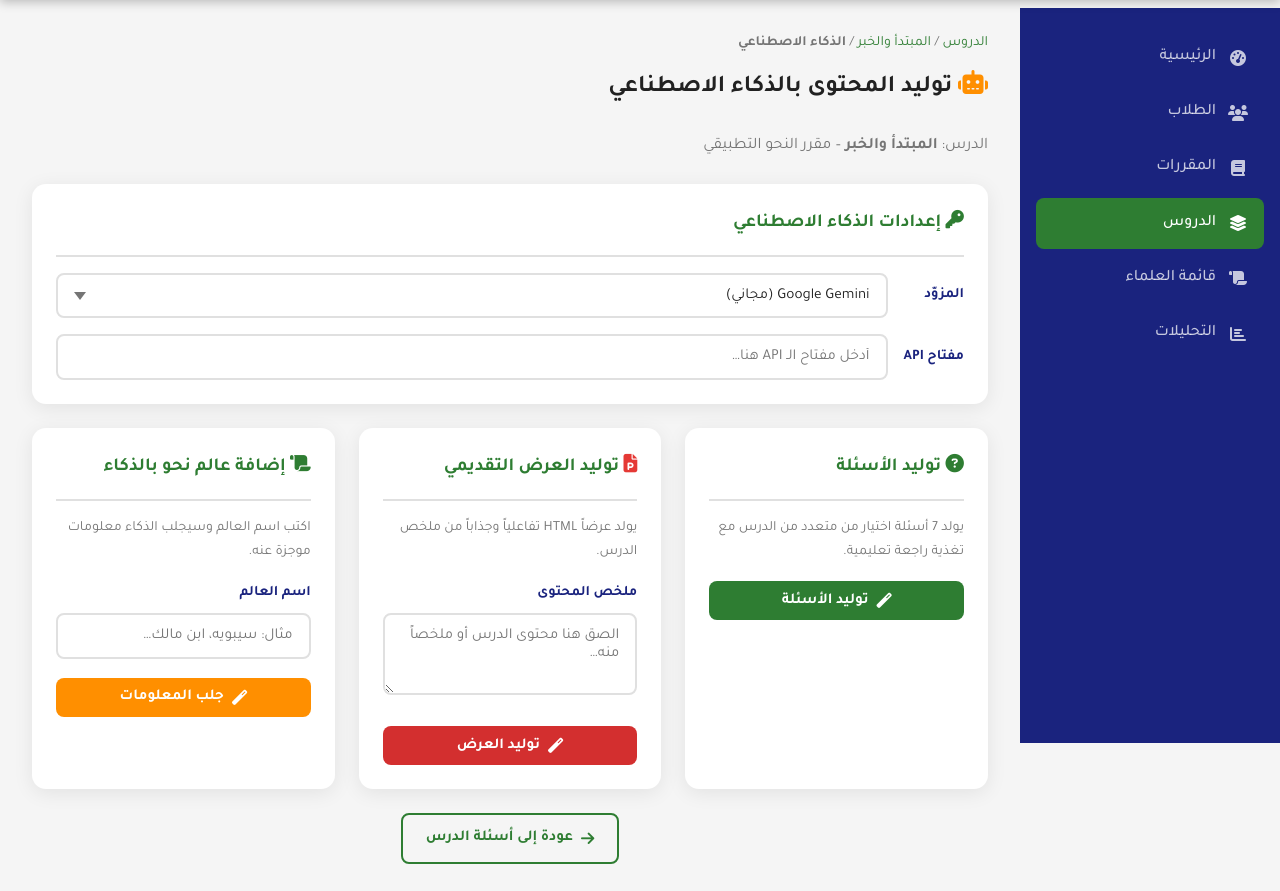
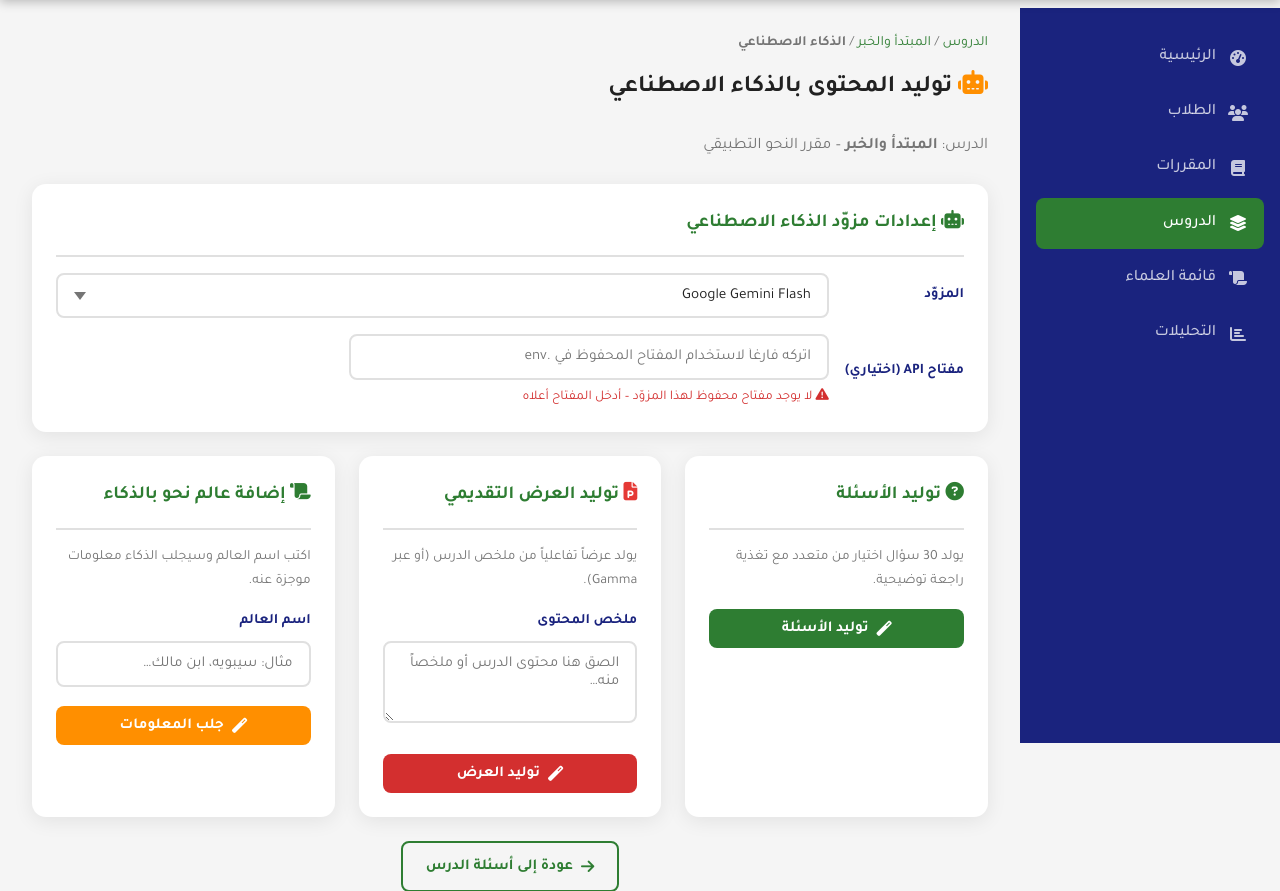
Before and after one commit to harment/AI, a PHP site: page /teacher/ai_generate.php?lesson_id=1 in a window 1280 px wide. Shown: the part 57-948 px from the top of the page. Before the commit the page ends 921 px from the top, so only its background shows below. Run offline with PHP 8.4, Linux system fonts and the light colour scheme; the visitor is signed in with stand-in values (Sample User, id 1); data comes from the database, SQL or seed files in the repository.

Commit message:
fix: Gemini model+timeout, Claude/Gamma providers, hide API keys, fix student tabs
Agent-Logs-Url: https://github.com/harment/AI/sessions/7ddda9e1-0e14-42e5-af12-abbc0cb7781c

Co-authored-by: harment <98186868+harment@users.noreply.github.com>

````diff
--- a/assets/js/app.js
+++ b/assets/js/app.js
@@ -16,12 +16,19 @@ function initTabs() {
   document.querySelectorAll('[data-tab-target]').forEach(btn => {
     btn.addEventListener('click', () => {
       const target = btn.dataset.tabTarget;
-      const parent = btn.closest('[data-tabs]') || document;
-      parent.querySelectorAll('[data-tab-target]').forEach(b => b.classList.remove('active'));
-      parent.querySelectorAll('.tab-pane').forEach(p => p.classList.remove('active'));
+      const tabsContainer = btn.closest('[data-tabs]') || document;
+
+      // Deactivate all buttons in this tab group
+      tabsContainer.querySelectorAll('[data-tab-target]').forEach(b => b.classList.remove('active'));
       btn.classList.add('active');
-      const pane = parent.querySelector('#' + target);
-      if (pane) pane.classList.add('active');
+
+      // Find the target pane via document (panes may live outside [data-tabs])
+      const pane = document.getElementById(target);
+      if (pane) {
+        // Deactivate all sibling panes
+        pane.parentElement?.querySelectorAll('.tab-pane').forEach(p => p.classList.remove('active'));
+        pane.classList.add('active');
+      }
     });
   });
 
--- a/config/db.php
+++ b/config/db.php
@@ -43,8 +43,10 @@ define('APP_URL',  (isset($_SERVER['HTTPS']) ? 'https' : 'http') . '://' . ($_SE
 define('APP_VERSION', '1.0.0');
 
 // مفاتيح الذكاء الاصطناعي (يُعدَّل حسب البيئة)
-define('GEMINI_API_KEY', getenv('GEMINI_API_KEY') ?: '');
-define('OPENAI_API_KEY', getenv('OPENAI_API_KEY') ?: '');
+define('GEMINI_API_KEY',    getenv('GEMINI_API_KEY')    ?: '');
+define('OPENAI_API_KEY',    getenv('OPENAI_API_KEY')    ?: '');
+define('ANTHROPIC_API_KEY', getenv('ANTHROPIC_API_KEY') ?: '');
+define('GAMMA_API_KEY',     getenv('GAMMA_API_KEY')     ?: '');
 
 // إعدادات الجلسة
 define('SESSION_LIFETIME', 7200); // ساعتان
--- a/teacher/ai_generate.php
+++ b/teacher/ai_generate.php
@@ -11,16 +11,25 @@ $lesson = $lesson->fetch();
 if (!$lesson) { header('Location: /teacher/lessons.php'); exit; }
 
 $msg = ''; $msgType = 'success';
-$generate = $_GET['generate'] ?? '';
+
+// Map of provider → env-stored key
+$envKeys = [
+    'gemini'  => GEMINI_API_KEY,
+    'openai'  => OPENAI_API_KEY,
+    'claude'  => ANTHROPIC_API_KEY,
+    'gamma'   => GAMMA_API_KEY,
+];
 
 // After form submission: AI generation
 if ($_SERVER['REQUEST_METHOD'] === 'POST') {
     $genType  = $_POST['gen_type'] ?? '';
-    $apiKey   = trim($_POST['api_key'] ?? GEMINI_API_KEY);
     $provider = $_POST['provider'] ?? 'gemini';
 
+    // Use submitted override key; fall back to env-stored key for the provider
+    $submittedKey = trim($_POST['api_key_override'] ?? '');
+    $apiKey = $submittedKey ?: ($envKeys[$provider] ?? '');
+
     if ($genType === 'questions') {
-        // Generate 7 questions using AI
         $prompt = "أنت أستاذ لغة عربية متخصص في النحو. الدرس: «{$lesson['name']}». اصنع 30 سؤال اختيار من متعدد باللغة العربية الفصحى لاختبار الطلاب غير الناطقين بالعربية. كل سؤال له 4 خيارات (أ، ب، ج، د) وإجابة صحيحة واحدة وتغذية راجعة توضيحية تشرح الإجابة الصحيحة.\nأجب بـ JSON array فقط بدون أي نص قبله أو بعده، بهذا الشكل بالضبط:\n[{\"question_text\":\"...\",\"option_a\":\"...\",\"option_b\":\"...\",\"option_c\":\"...\",\"option_d\":\"...\",\"correct_option\":\"a\",\"feedback_correct\":\"...\",\"feedback_wrong\":\"...\"}]";
         $result = callAI($prompt, $apiKey, $provider);
         if ($result['success']) {
@@ -78,7 +87,6 @@ if ($_SERVER['REQUEST_METHOD'] === 'POST') {
  * استخراج أول كتلة JSON صالحة (مصفوفة أو كائن) من نص قد يحتوي على مقدمة
  */
 function extractJson(string $text): string {
-    // Try array first, then object
     foreach (['[' => ']', '{' => '}'] as $open => $close) {
         $start = strpos($text, $open);
         if ($start === false) continue;
@@ -91,11 +99,11 @@ function extractJson(string $text): string {
 }
 
 /**
- * استدعاء Gemini أو OpenAI عبر cURL
+ * استدعاء Gemini أو OpenAI أو Claude أو Gamma عبر cURL
  */
 function callAI(string $prompt, string $apiKey, string $provider): array {
     if (empty($apiKey)) {
-        return ['success' => false, 'error' => 'لم يتم تعيين مفتاح API. يرجى إدخاله في الحقل أدناه أو في ملف .env (GEMINI_API_KEY=...).'];
+        return ['success' => false, 'error' => 'لم يتم تعيين مفتاح API لهذا المزوّد. يرجى إضافته في ملف .env.'];
     }
 
     if (!function_exists('curl_init')) {
@@ -103,8 +111,12 @@ function callAI(string $prompt, string $apiKey, string $provider): array {
     }
 
     if ($provider === 'gemini') {
-        $url     = "https://generativelanguage.googleapis.com/v1beta/models/gemini-2.5-flash-preview-04-17:generateContent?key=" . urlencode($apiKey);
-        $payload = json_encode(['contents' => [['parts' => [['text' => $prompt]]]]]);
+        // Use gemini-1.5-flash (GA model) — faster and more reliable than preview models
+        $url     = "https://generativelanguage.googleapis.com/v1beta/models/gemini-1.5-flash:generateContent?key=" . urlencode($apiKey);
+        $payload = json_encode([
+            'contents'         => [['parts' => [['text' => $prompt]]]],
+            'generationConfig' => ['maxOutputTokens' => 8192],
+        ]);
 
         $ch = curl_init($url);
         curl_setopt_array($ch, [
@@ -112,8 +124,8 @@ function callAI(string $prompt, string $apiKey, string $provider): array {
             CURLOPT_POST           => true,
             CURLOPT_POSTFIELDS     => $payload,
             CURLOPT_HTTPHEADER     => ['Content-Type: application/json'],
-            CURLOPT_TIMEOUT        => 45,
-            CURLOPT_CONNECTTIMEOUT => 10,
+            CURLOPT_TIMEOUT        => 90,
+            CURLOPT_CONNECTTIMEOUT => 15,
             CURLOPT_SSL_VERIFYPEER => true,
             CURLOPT_FOLLOWLOCATION => true,
         ]);
@@ -131,7 +143,6 @@ function callAI(string $prompt, string $apiKey, string $provider): array {
             return ['success' => false, 'error' => "خطأ من Gemini (HTTP $httpCode): " . mb_substr($apiErr, 0, 300)];
         }
         $text = $data['candidates'][0]['content']['parts'][0]['text'] ?? '';
-        // Strip markdown code fences
         $text = preg_replace('/^```(?:json)?\s*/m', '', $text);
         $text = preg_replace('/\s*```$/m', '', $text);
         return ['success' => true, 'text' => trim($text)];
@@ -139,7 +150,11 @@ function callAI(string $prompt, string $apiKey, string $provider): array {
 
     if ($provider === 'openai') {
         $url     = "https://api.openai.com/v1/chat/completions";
-        $payload = json_encode(['model' => 'gpt-4o-mini', 'messages' => [['role' => 'user', 'content' => $prompt]], 'max_tokens' => 2000]);
+        $payload = json_encode([
+            'model'      => 'gpt-4o-mini',
+            'messages'   => [['role' => 'user', 'content' => $prompt]],
+            'max_tokens' => 8192,
+        ]);
 
         $ch = curl_init($url);
         curl_setopt_array($ch, [
@@ -147,8 +162,8 @@ function callAI(string $prompt, string $apiKey, string $provider): array {
             CURLOPT_POST           => true,
             CURLOPT_POSTFIELDS     => $payload,
             CURLOPT_HTTPHEADER     => ['Content-Type: application/json', 'Authorization: Bearer ' . $apiKey],
-            CURLOPT_TIMEOUT        => 45,
-            CURLOPT_CONNECTTIMEOUT => 10,
+            CURLOPT_TIMEOUT        => 90,
+            CURLOPT_CONNECTTIMEOUT => 15,
             CURLOPT_SSL_VERIFYPEER => true,
             CURLOPT_FOLLOWLOCATION => true,
         ]);
@@ -169,8 +184,97 @@ function callAI(string $prompt, string $apiKey, string $provider): array {
         return ['success' => true, 'text' => trim($text)];
     }
 
-    return ['success' => false, 'error' => 'مزود غير معروف'];
+    if ($provider === 'claude') {
+        $url     = "https://api.anthropic.com/v1/messages";
+        $payload = json_encode([
+            'model'      => 'claude-3-5-haiku-20241022',
+            'max_tokens' => 8192,
+            'messages'   => [['role' => 'user', 'content' => $prompt]],
+        ]);
+
+        $ch = curl_init($url);
+        curl_setopt_array($ch, [
+            CURLOPT_RETURNTRANSFER => true,
+            CURLOPT_POST           => true,
+            CURLOPT_POSTFIELDS     => $payload,
+            CURLOPT_HTTPHEADER     => [
+                'Content-Type: application/json',
+                'x-api-key: ' . $apiKey,
+                'anthropic-version: 2023-06-01',
+            ],
+            CURLOPT_TIMEOUT        => 90,
+            CURLOPT_CONNECTTIMEOUT => 15,
+            CURLOPT_SSL_VERIFYPEER => true,
+            CURLOPT_FOLLOWLOCATION => true,
+        ]);
+        $resp     = curl_exec($ch);
+        $httpCode = curl_getinfo($ch, CURLINFO_HTTP_CODE);
+        $curlErr  = curl_error($ch);
+        curl_close($ch);
+
+        if ($resp === false || $curlErr) {
+            return ['success' => false, 'error' => 'فشل الاتصال بـ Claude: ' . $curlErr];
+        }
+        $data = json_decode($resp, true);
+        if ($httpCode !== 200) {
+            $apiErr = $data['error']['message'] ?? $resp;
+            return ['success' => false, 'error' => "خطأ من Claude (HTTP $httpCode): " . mb_substr($apiErr, 0, 300)];
+        }
+        $text = $data['content'][0]['text'] ?? '';
+        return ['success' => true, 'text' => trim($text)];
+    }
+
+    if ($provider === 'gamma') {
+        $url     = "https://api.gamma.app/v1/generations";
+        $payload = json_encode([
+            'title'   => $prompt,
+            'theme'   => 'default',
+            'mode'    => 'text_to_deck',
+            'language'=> 'ar',
+        ]);
+
+        $ch = curl_init($url);
+        curl_setopt_array($ch, [
+            CURLOPT_RETURNTRANSFER => true,
+            CURLOPT_POST           => true,
+            CURLOPT_POSTFIELDS     => $payload,
+            CURLOPT_HTTPHEADER     => [
+                'Content-Type: application/json',
+                'Authorization: Bearer ' . $apiKey,
+            ],
+            CURLOPT_TIMEOUT        => 90,
+            CURLOPT_CONNECTTIMEOUT => 15,
+            CURLOPT_SSL_VERIFYPEER => true,
+            CURLOPT_FOLLOWLOCATION => true,
+        ]);
+        $resp     = curl_exec($ch);
+        $httpCode = curl_getinfo($ch, CURLINFO_HTTP_CODE);
+        $curlErr  = curl_error($ch);
+        curl_close($ch);
+
+        if ($resp === false || $curlErr) {
+            return ['success' => false, 'error' => 'فشل الاتصال بـ Gamma: ' . $curlErr];
+        }
+        $data = json_decode($resp, true);
+        if ($httpCode !== 200 && $httpCode !== 201) {
+            $apiErr = $data['message'] ?? $data['error'] ?? $resp;
+            return ['success' => false, 'error' => "خطأ من Gamma (HTTP $httpCode): " . mb_substr((string)$apiErr, 0, 300)];
+        }
+        // Gamma returns a deck URL; wrap it as an iframe for presentation_html
+        $deckUrl = $data['url'] ?? $data['deck']['url'] ?? '';
+        if ($deckUrl) {
+            $text = "<iframe src=\"{$deckUrl}\" style=\"width:100%;height:600px;border:none;border-radius:8px;\"></iframe>";
+        } else {
+            $text = json_encode($data, JSON_UNESCAPED_UNICODE | JSON_PRETTY_PRINT);
+        }
+        return ['success' => true, 'text' => $text];
+    }
+
+    return ['success' => false, 'error' => 'مزود غير معروف: ' . htmlspecialchars($provider)];
 }
+
+// Determine which providers have env-configured keys (for UI hints)
+$configuredProviders = array_keys(array_filter($envKeys));
 ?>
 <!DOCTYPE html>
 <html lang="ar" dir="rtl">
@@ -204,17 +308,33 @@ function callAI(string $prompt, string $apiKey, string $provider): array {
   <div class="alert alert-<?= $msgType ?>"><i class="fas fa-info-circle"></i> <?= clean($msg) ?></div>
   <?php endif; ?>
 
-  <!-- API Key & Provider -->
+  <!-- Provider selector -->
   <div class="card" style="margin-bottom:1.5rem;">
-    <div class="card-header"><div class="card-title"><i class="fas fa-key"></i> إعدادات الذكاء الاصطناعي</div></div>
+    <div class="card-header"><div class="card-title"><i class="fas fa-robot"></i> إعدادات مزوّد الذكاء الاصطناعي</div></div>
     <div style="display:grid;grid-template-columns:auto 1fr;gap:1rem;align-items:center;">
       <label class="form-label" style="margin:0;">المزوّد</label>
-      <select id="providerSel" class="form-control" style="width:auto;">
-        <option value="gemini">Google Gemini (مجاني)</option>
-        <option value="openai">OpenAI GPT</option>
+      <select id="providerSel" class="form-control" style="width:auto;" onchange="updateProviderStatus()">
+        <option value="gemini" <?= in_array('gemini', $configuredProviders) ? 'data-has-key="1"' : '' ?>>
+          Google Gemini Flash <?= in_array('gemini', $configuredProviders) ? '✓' : '' ?>
+        </option>
+        <option value="openai" <?= in_array('openai', $configuredProviders) ? 'data-has-key="1"' : '' ?>>
+          OpenAI GPT-4o-mini <?= in_array('openai', $configuredProviders) ? '✓' : '' ?>
+        </option>
+        <option value="claude" <?= in_array('claude', $configuredProviders) ? 'data-has-key="1"' : '' ?>>
+          Anthropic Claude Haiku <?= in_array('claude', $configuredProviders) ? '✓' : '' ?>
+        </option>
+        <option value="gamma" <?= in_array('gamma', $configuredProviders) ? 'data-has-key="1"' : '' ?>>
+          Gamma (عروض تقديمية) <?= in_array('gamma', $configuredProviders) ? '✓' : '' ?>
+        </option>
       </select>
-      <label class="form-label" style="margin:0;">مفتاح API</label>
-      <input type="text" id="apiKeyInput" class="form-control" value="<?= clean(GEMINI_API_KEY) ?>" placeholder="أدخل مفتاح الـ API هنا…" autocomplete="off">
+
+      <label class="form-label" style="margin:0;">مفتاح API (اختياري)</label>
+      <div>
+        <input type="password" id="apiKeyOverride" class="form-control"
+               placeholder="اتركه فارغاً لاستخدام المفتاح المحفوظ في .env"
+               autocomplete="new-password" style="max-width:480px;">
+        <small id="keyStatus" style="display:block;margin-top:.35rem;color:var(--muted);"></small>
+      </div>
     </div>
   </div>
 
@@ -224,12 +344,12 @@ function callAI(string $prompt, string $apiKey, string $provider): array {
     <!-- Questions -->
     <div class="card">
       <div class="card-header"><div class="card-title"><i class="fas fa-question-circle"></i> توليد الأسئلة</div></div>
-      <p style="font-size:.88rem;color:var(--muted);margin-bottom:1rem;">يولد 7 أسئلة اختيار من متعدد من الدرس مع تغذية راجعة تعليمية.</p>
+      <p style="font-size:.88rem;color:var(--muted);margin-bottom:1rem;">يولد 30 سؤال اختيار من متعدد مع تغذية راجعة توضيحية.</p>
       <form method="POST">
         <input type="hidden" name="gen_type" value="questions">
         <input type="hidden" name="provider" id="qProvider" value="gemini">
-        <input type="hidden" name="api_key"  id="qApiKey"   value="">
-        <button type="submit" class="btn btn-primary btn-block" onclick="setApiVars(this.form)">
+        <input type="hidden" name="api_key_override" id="qApiKey" value="">
+        <button type="submit" class="btn btn-primary btn-block" onclick="injectFormVars(this.form)">
           <i class="fas fa-magic"></i> توليد الأسئلة
         </button>
       </form>
@@ -238,15 +358,15 @@ function callAI(string $prompt, string $apiKey, string $provider): array {
     <!-- Presentation -->
     <div class="card">
       <div class="card-header"><div class="card-title"><i class="fas fa-file-powerpoint" style="color:#E53935;"></i> توليد العرض التقديمي</div></div>
-      <p style="font-size:.88rem;color:var(--muted);margin-bottom:1rem;">يولد عرضاً HTML تفاعلياً وجذاباً من ملخص الدرس.</p>
+      <p style="font-size:.88rem;color:var(--muted);margin-bottom:1rem;">يولد عرضاً تفاعلياً من ملخص الدرس (أو عبر Gamma).</p>
       <form method="POST">
         <input type="hidden" name="gen_type" value="presentation">
         <input type="hidden" name="provider" id="pProvider" value="gemini">
-        <input type="hidden" name="api_key"  id="pApiKey"   value="">
+        <input type="hidden" name="api_key_override" id="pApiKey" value="">
         <div class="form-group"><label class="form-label">ملخص المحتوى</label>
           <textarea name="content_summary" class="form-control" rows="3" placeholder="الصق هنا محتوى الدرس أو ملخصاً منه…"></textarea>
         </div>
-        <button type="submit" class="btn btn-danger btn-block" onclick="setApiVars(this.form,'p')">
+        <button type="submit" class="btn btn-danger btn-block" onclick="injectFormVars(this.form)">
           <i class="fas fa-magic"></i> توليد العرض
         </button>
       </form>
@@ -259,11 +379,11 @@ function callAI(string $prompt, string $apiKey, string $provider): array {
       <form method="POST">
         <input type="hidden" name="gen_type" value="scholar">
         <input type="hidden" name="provider" id="sProvider" value="gemini">
-        <input type="hidden" name="api_key"  id="sApiKey"   value="">
+        <input type="hidden" name="api_key_override" id="sApiKey" value="">
         <div class="form-group"><label class="form-label">اسم العالم</label>
           <input type="text" name="scholar_name" class="form-control" placeholder="مثال: سيبويه، ابن مالك…">
         </div>
-        <button type="submit" class="btn btn-accent btn-block" onclick="setApiVars(this.form,'s')">
+        <button type="submit" class="btn btn-accent btn-block" onclick="injectFormVars(this.form)">
           <i class="fas fa-magic"></i> جلب المعلومات
         </button>
       </form>
@@ -282,13 +402,25 @@ function callAI(string $prompt, string $apiKey, string $provider): array {
 <script>
 if (window.innerWidth < 900) document.getElementById('sidebarToggle').style.display = 'block';
 
-function setApiVars(form, prefix) {
-  const key      = document.getElementById('apiKeyInput').value;
+// Providers that have a key saved in .env (server-side check)
+const CONFIGURED = <?= json_encode($configuredProviders) ?>;
+
+function updateProviderStatus() {
   const provider = document.getElementById('providerSel').value;
-  const pField   = form.querySelector('[name="provider"]');
-  const kField   = form.querySelector('[name="api_key"]');
-  if (pField) pField.value = provider;
-  if (kField) kField.value = key;
+  const status   = document.getElementById('keyStatus');
+  if (CONFIGURED.includes(provider)) {
+    status.innerHTML = '<span style="color:var(--success)"><i class="fas fa-check-circle"></i> مفتاح محفوظ في .env – يمكن تركه فارغاً</span>';
+  } else {
+    status.innerHTML = '<span style="color:var(--danger)"><i class="fas fa-exclamation-triangle"></i> لا يوجد مفتاح محفوظ لهذا المزوّد – أدخل المفتاح أعلاه</span>';
+  }
+}
+updateProviderStatus();
+
+function injectFormVars(form) {
+  const provider = document.getElementById('providerSel').value;
+  const key      = document.getElementById('apiKeyOverride').value.trim();
+  form.querySelector('[name="provider"]').value        = provider;
+  form.querySelector('[name="api_key_override"]').value = key;
 }
 
 // Loading state on submit
````
Also changed, not shown: 1 other file.
